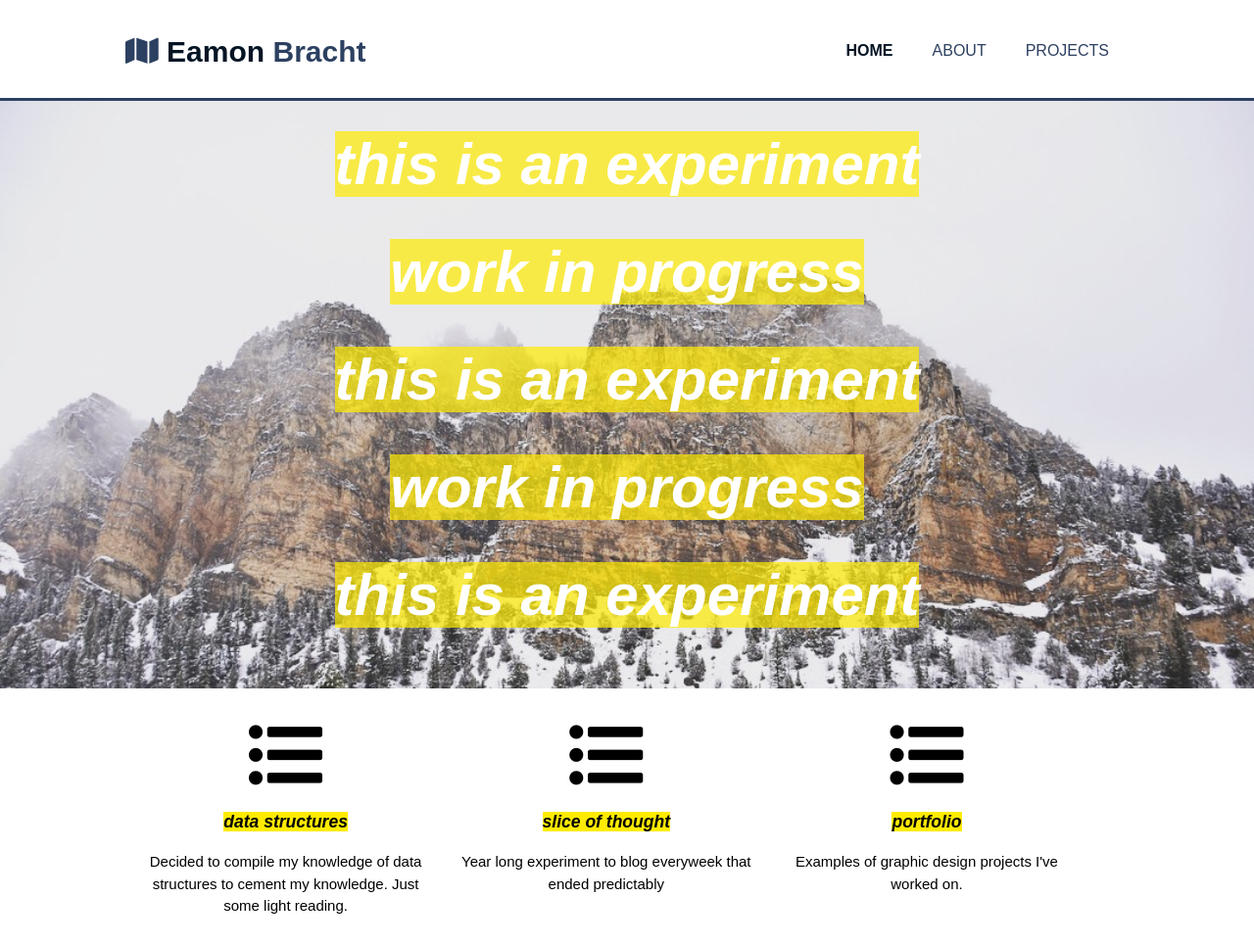
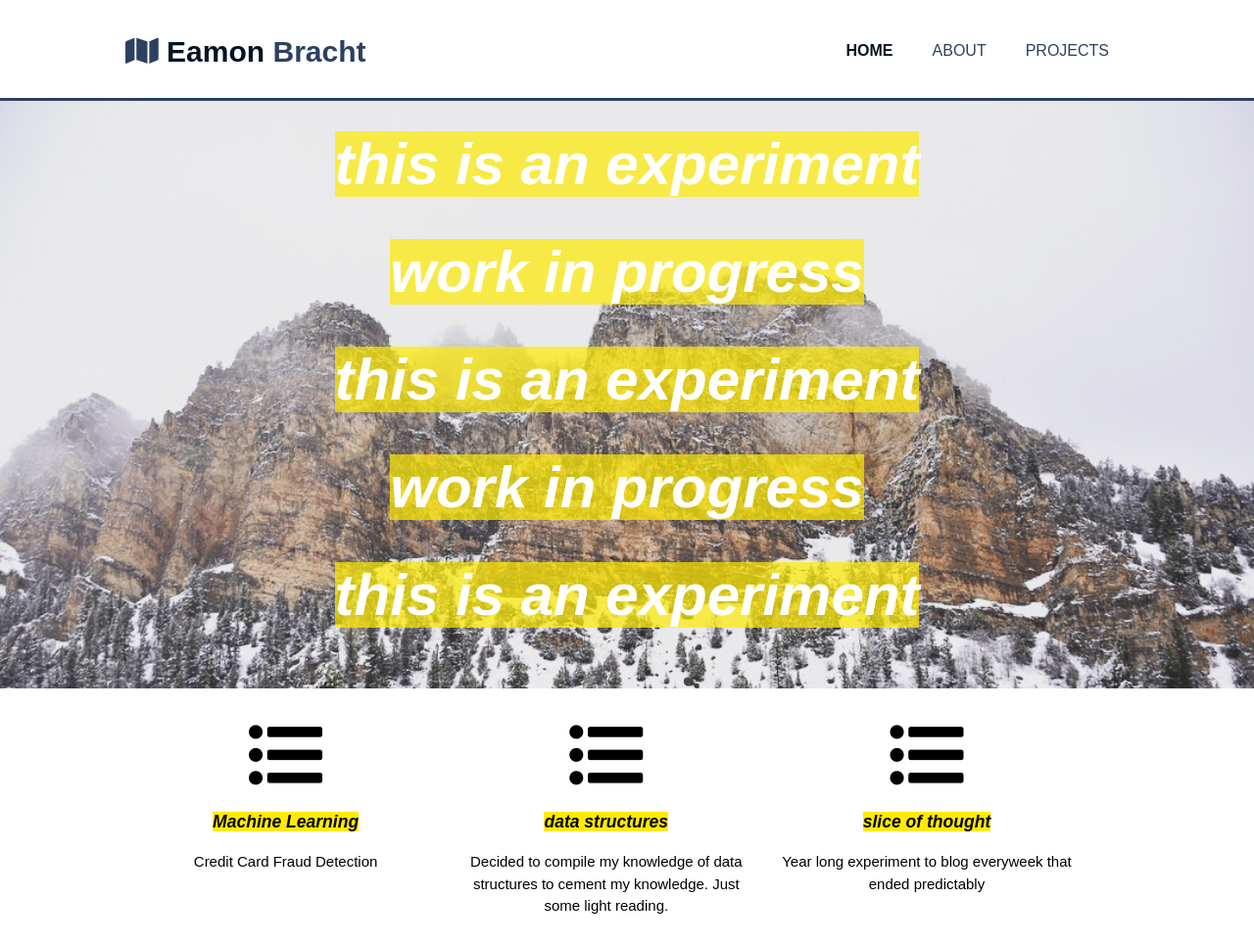
Before and after one commit to eamonbracht/personalsite, a plain HTML site: page index.html in a window 1280 px wide. Shown: the top 965 px of the page at 98% size. Drawn offline with Linux system fonts and the light colour scheme.

Commit message:
new updates

```diff
--- a/index.html
+++ b/index.html
@@ -70,6 +70,13 @@
     <section id="boxes">
       <div class="container">
         <div class="box">
+          <a href = "Credit Card Fraud Detection.html">
+          <i class="fa fa-list-ul fa-5x"></i>
+          <h3><i><span id = "notrans">Machine Learning</span></i></h3>
+        </a>
+          <p>Credit Card Fraud Detection</p>
+        </div>
+        <div class="box">
           <a href = "sort.html">
           <i class="fa fa-list-ul fa-5x"></i>
           <h3><i><span id = "notrans">data structures</span></i></h3>
@@ -83,13 +90,13 @@
         </a>
           <p>Year long experiment to blog everyweek that ended predictably</p>
         </div>
-        <div class="box">
+        <!-- <div class="box">
           <a href = "proj2.html">
           <i class="fa fa-list-ul fa-5x"></i>
           <h3><i><span id = "notrans">portfolio</span></i></h3>
         </a>
           <p>Examples of graphic design projects I've worked on. </p>
-        </div>
+        </div> -->
       </div>
 
     </section>
```
